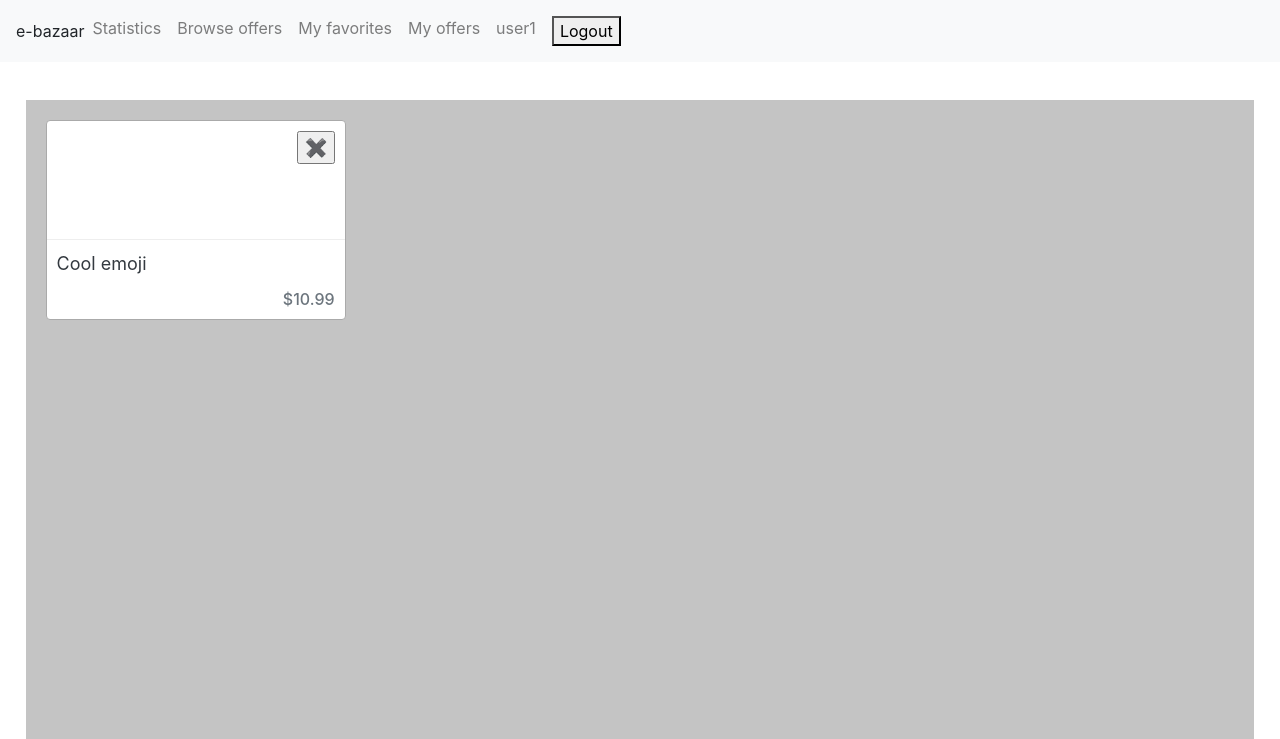
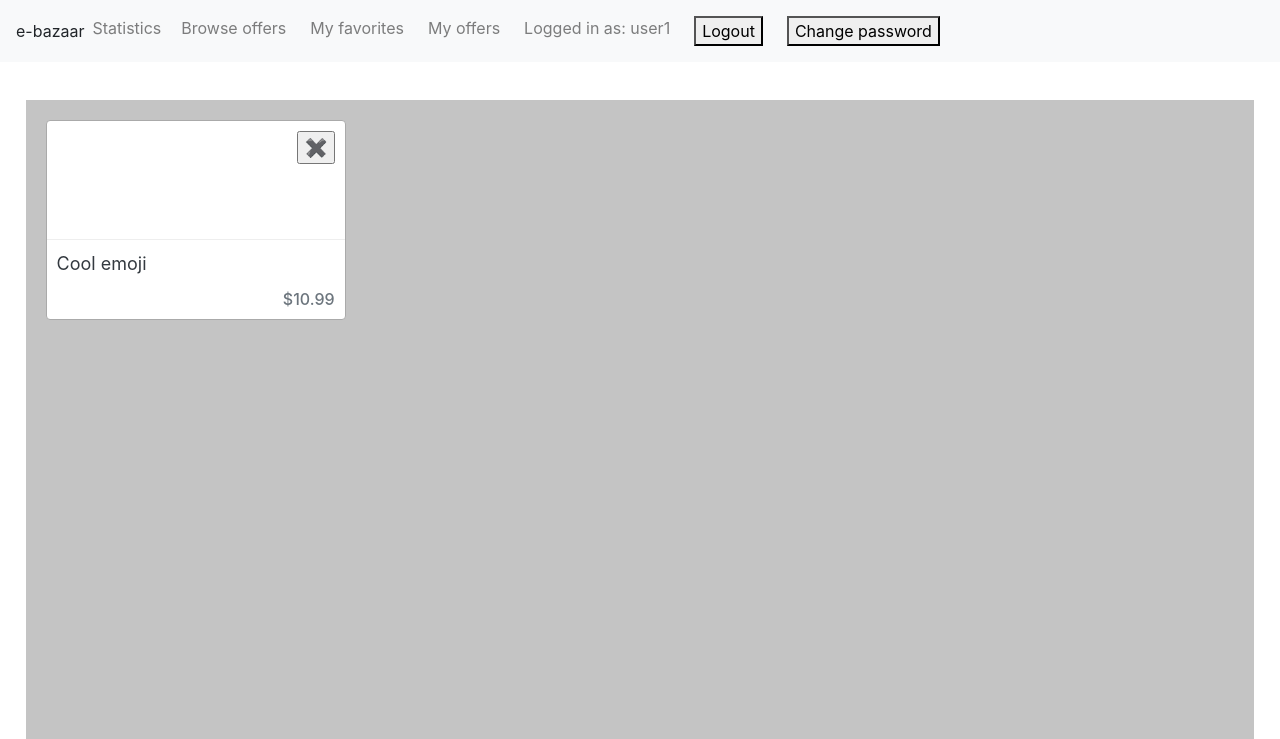
Before and after one commit to Kartm/e-bazaar, a Django app: page /favorites in a window 1280 px wide. Shown: the top 739 px of the page. Run offline with Django 3.2, Linux system fonts and the light colour scheme; a user stored in the database is signed in; data comes from the database, SQL or seed files in the repository.

Commit message:
Add form to change password

```diff
--- a/users/templates/users/header.html
+++ b/users/templates/users/header.html
@@ -38,20 +38,23 @@
                     <a class="nav-link" href="{% url 'stats:stats_view' %}">Statistics</a>
                 </li>
                 {% if user.is_authenticated %}
-                    <li class="nav-item">
+                    <li class="nav-item mx-1">
                         <a class="nav-link" href="{% url 'offers:offers_feed_view' %}">Browse offers</a>
                     </li>
-                    <li class="nav-item">
+                    <li class="nav-item mx-1">
                         <a class="nav-link" href="{% url 'users:favorites_view' %}">My favorites</a>
                     </li>
-                    <li class="nav-item">
+                    <li class="nav-item mx-1">
                         <a class="nav-link" href="{% url 'users:user_view' user.id %}">My offers</a>
                     </li>
-                    <li class="nav-item">
-                        <a class="nav-link" href="#">{{ user.username }}</a>
+                    <li class="nav-item mx-1">
+                        <a class="nav-link" href="#">Logged in as: {{ user.username }}</a>
                     </li>
-                    <li class="nav-item">
+                    <li class="nav-item mx-1">
                         <a class="nav-link" href="/logout"><button>Logout</button></a>
+                    </li>
+                    <li class="nav-item mx-1">
+                        <a class="nav-link" href="/change-password"><button>Change password</button></a>
                     </li>
 
                 {% else %}
--- a/users/urls.py
+++ b/users/urls.py
@@ -7,6 +7,7 @@ urlpatterns = [
     path("register", views.register_request, name="register"),
     path("login", views.login_request, name="login"),
     path("logout", views.logout_request, name="logout"),
+    path("change-password", views.change_password_request, name="change_password"),
     path("users/<int:pk>", views.UserProfileView.as_view(), name="user_view"),
     path("favorites", views.FavoritesView.as_view(), name="favorites_view"),
 ]
--- a/users/views.py
+++ b/users/views.py
@@ -5,9 +5,9 @@ from django.views.generic import TemplateView
 
 from offers.models import Offer, Image
 from .forms import NewUserForm
-from django.contrib.auth import login, authenticate, logout, get_user_model
+from django.contrib.auth import login, authenticate, logout, get_user_model, update_session_auth_hash
 from django.contrib import messages
-from django.contrib.auth.forms import AuthenticationForm
+from django.contrib.auth.forms import AuthenticationForm, PasswordChangeForm
 
 
 def register_request(request):
@@ -40,6 +40,40 @@ def login_request(request):
             messages.error(request, "Invalid username or password.")
     form = AuthenticationForm()
     return render(request=request, template_name="users/login.html", context={"login_form": form})
+
+
+def change_password_request(request):
+    if request.method == 'POST':
+        form = PasswordChangeForm(request.user, request.POST)
+        if form.is_valid():
+            user = form.save()
+            update_session_auth_hash(request, user)
+            messages.success(request, 'Your password was successfully updated!')
+            return redirect('.')
+        else:
+            messages.error(request, 'Please correct the error below.')
+    else:
+        form = PasswordChangeForm(request.user)
+    return render(request, 'users/change_password.html', {
+        'form': form
+    })
+    #
+    # if request.method == "POST":
+    #     form = AuthenticationForm(request, data=request.POST)
+    #     if form.is_valid():
+    #         username = form.cleaned_data.get('username')
+    #         password = form.cleaned_data.get('password')
+    #         user = authenticate(username=username, password=password)
+    #         if user is not None:
+    #             login(request, user)
+    #             messages.info(request, f"You are now logged in as {username}.")
+    #             return redirect(".")
+    #         else:
+    #             messages.error(request, "Invalid username or password.")
+    #     else:
+    #         messages.error(request, "Invalid username or password.")
+    # form = AuthenticationForm()
+    # return render(request=request, template_name="users/login.html", context={"login_form": form})
 
 
 def logout_request(request):
```
Also changed, not shown: users/templates/users/change_password.html (added, +17 -0 lines).
